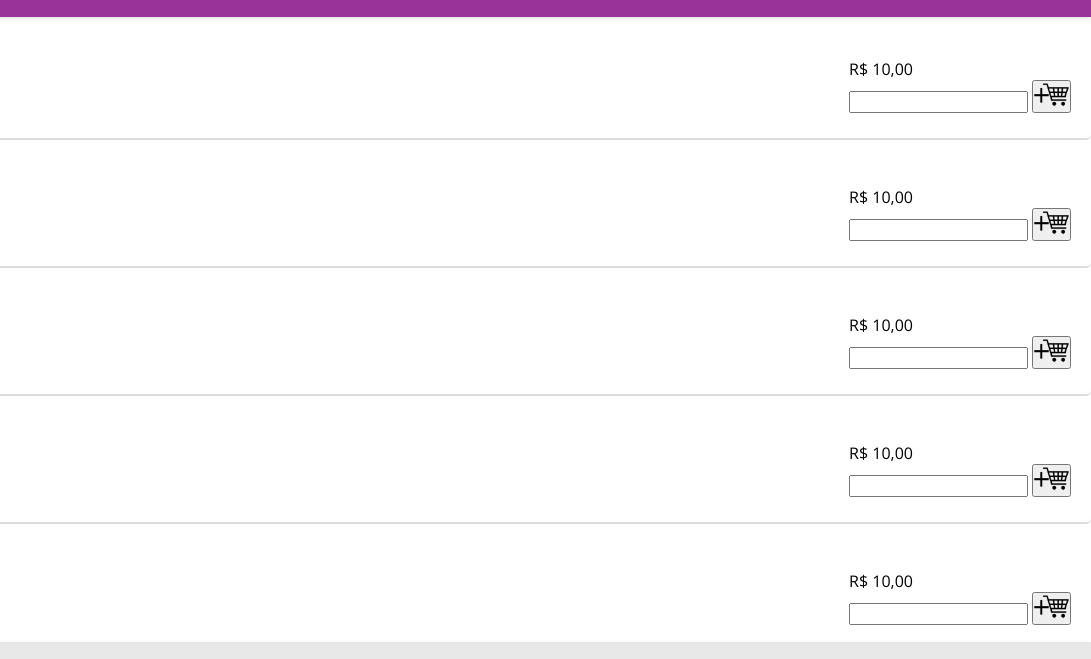
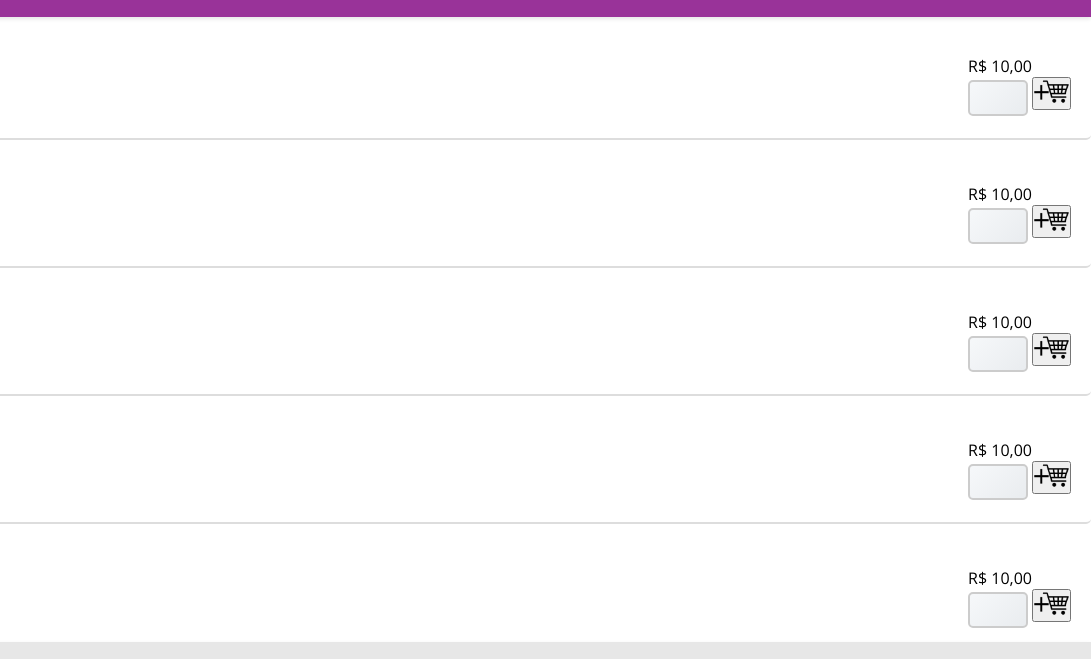
Before and after one commit to WendellMat/AP-do-Acai, a plain HTML site: page index.html in a window 1280 px wide. Shown: the part 88-747 px from the top of the page, 189-1280 px from the left. Drawn offline with nearby package versions, Linux system fonts and the light colour scheme.

Commit message:
update input box

```diff
--- a/styles/style.css
+++ b/styles/style.css
@@ -58,6 +58,23 @@ main .produtos-list .produto {
     box-sizing: border-box;
 }
 
+input[type="number"] {
+    width: 60px;
+    padding: 5px;
+    border: 2px solid #ccc;
+    border-radius: 5px;
+    background: linear-gradient(135deg, #f6f8fa, #e9ecef);
+    font-size: 16px;
+    text-align: center;
+    transition: border-color 0.3s, background 0.3s;
+}
+
+input[type="number"]:focus {
+    border-color: #28a745;
+    background: linear-gradient(135deg, #e9ecef, #dee2e6);
+    outline: none;
+}
+
 footer {
     background-color: #e7e7e7;
     width: 100%;
```
Also changed, not shown: images/whatsapp-logo.png.
